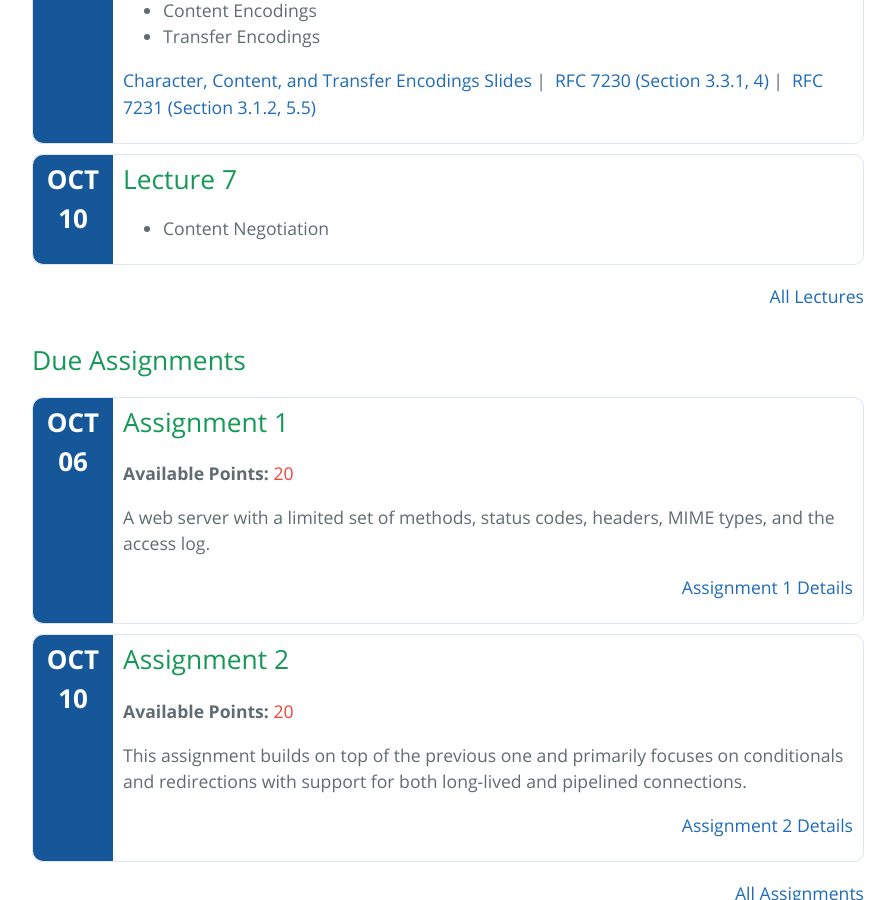
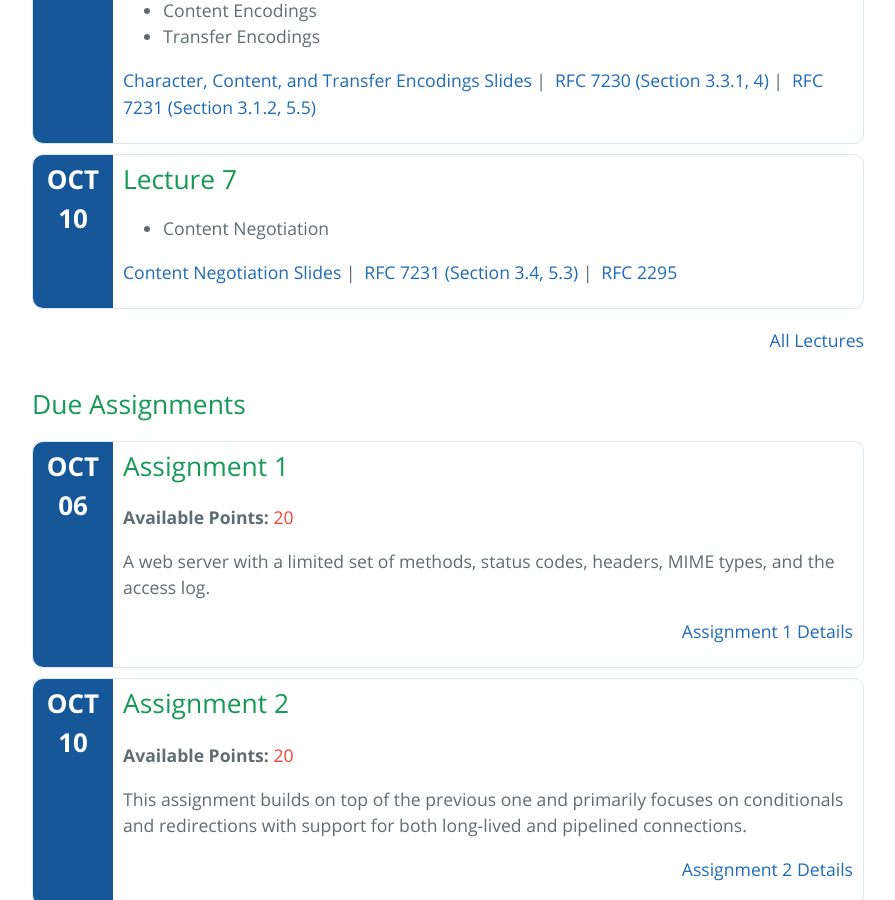
Before and after one commit to cs531-f19/cs531-f19.github.io, a Jekyll site: the page built from index.md, in a window 1280 px wide and 900 px high, scrolled down 1006 px. Shown: the whole window, without its empty margins (192-1087 px from the left). Built offline with Jekyll 4.4.1, drawn with Linux system fonts in a browser that asks for light colours; the repository's description, which GitHub fills in, is left out.

Commit message:
Add Lecture 7 slides

```diff
--- a/_data/lectures.yml
+++ b/_data/lectures.yml
@@ -100,6 +100,13 @@
   featured: true
   topics:
     - Content Negotiation
+  links:
+    - title: Content Negotiation Slides
+      href: /slides/lecture-07-content-negotiation.pdf
+    - title: RFC 7231 (Section 3.4, 5.3)
+      href: https://tools.ietf.org/html/rfc7231
+    - title: RFC 2295
+      href: https://tools.ietf.org/html/rfc2295
 - title: Lecture 8
   date: 2019-10-17
   topics:
```
Also changed, not shown: 1 other file.
